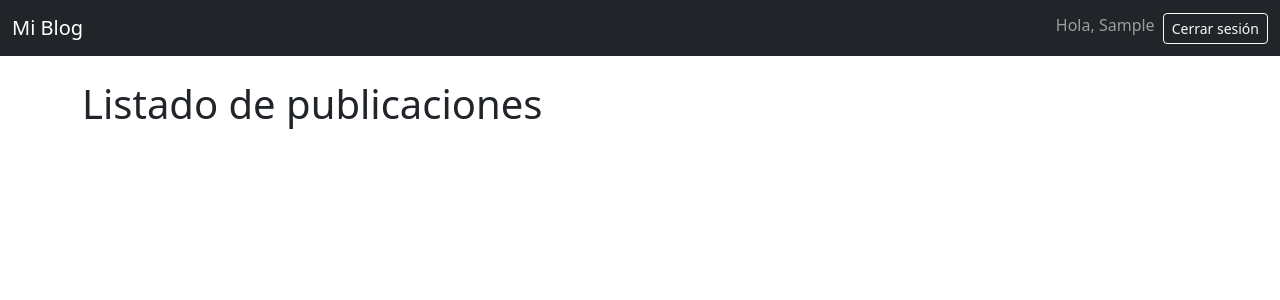
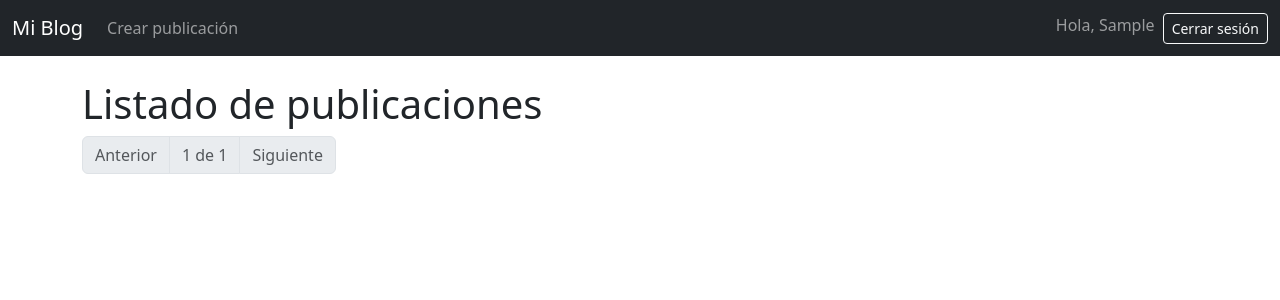
Before and after one commit to agetros/tpw2026, a Django app: page / in a window 1280 px wide. Shown: the top 300 px of the page. Run offline with Django 5.2, Linux system fonts and the light colour scheme; the visitor is signed in with stand-in values (Sample User, id 1); data that the repository does not hold is empty; some libraries are stand-ins or nearby versions.

Commit message:
Add post CRUD views, form, templates, pagination
Introduce basic CRUD scaffolding for posts: add PostForm (labels in Spanish, Bootstrap classes) and create_post template; add empty templates for edit/delete/post_detail. Update views to support pagination for post_list, implement create_post to save author, and add placeholder edit/delete/post_detail handlers. Update URLs to include create/edit/delete/detail routes and add a "Crear publicación" nav link in base.html. Also tweak post_list.html to include card footer and Bootstrap pagination controls.

```diff
--- a/posts/templates/blog/base.html
+++ b/posts/templates/blog/base.html
@@ -15,6 +15,13 @@
                 <span class="navbar-toggler-icon"></span>
             </button>
             <div class="collapse navbar-collapse justify-content-between" id="navbarContent">
+                <ul class="navbar-nav me-auto mb-2 mb-lg-0">
+                    {% if user.is_authenticated %}
+                        <li class="nav-item">
+                            <a href="{% url 'create_post' %}" class="nav-link">Crear publicación</a>
+                        </li>
+                    {% endif %}
+                </ul>
                 <ul class="navbar-nav ms-auto mb-2 mb-lg-0">
                     {% if user.is_authenticated %}
                         <li class="nav-item">
--- a/posts/templates/blog/post_list.html
+++ b/posts/templates/blog/post_list.html
@@ -17,9 +17,37 @@
         </div>
         <p class="card-text mt-3">{{ post.content }}</p>
         <div class="text-end mt-4">
-            <small class="text-muted">Última actualización: {{ post.updated_at|date:"d/m/Y H:i" }}</small>
+            <small class="text-muted">
+                Última actualización: {{ post.updated_at|date:"d/m/Y H:i" }}
+            </small>
         </div>
     </div>
+    <div class="card-footer"></div>
 </div>
 {% endfor %}
+<nav>
+    <ul class="pagination">
+        {% if posts.has_previous %}
+        <li class="page-item">
+            <a href="?page={{posts.previous_page_number}}" class="page-link">Anterior</a>
+        </li>
+        {% else %}
+        <li class="page-item disabled">
+            <a href="#" class="page-link">Anterior</a>
+        </li>
+        {% endif %}
+        <li class="page-item disabled">
+            <a href="#" class="page-link">{{ posts.number }} de {{ posts.paginator.num_pages }}</a>
+        </li>
+        {% if posts.has_next %}
+        <li class="page-item">
+            <a href="?page={{posts.next_page_number}}" class="page-link">Siguiente</a>
+        </li>
+        {% else %}
+        <li class="page-item disabled">
+            <a href="#" class="page-link">Siguiente</a>
+        </li>
+        {% endif %}
+    </ul>
+</nav>
 {% endblock content %}
--- a/posts/urls.py
+++ b/posts/urls.py
@@ -3,6 +3,12 @@ from django.conf.urls.static import static
 from django.urls import path
 from . import views
 
-urlpatterns = [path("", views.post_list, name="post_list")]
+urlpatterns = [
+    path("", views.post_list, name="post_list"),
+    path("post/crear/", views.create_post, name="create_post"),
+    path("post/<int:post_id>/editar/", views.edit_post, name="edit_post"),
+    path("post/<int:post_id>/eliminar/", views.delete_post, name="delete_post"),
+    path("post/<int:post_id>/", views.post_detail, name="post_detail"),
+]
 if settings.DEBUG:
     urlpatterns += static(settings.STATIC_URL, document_root=settings.STATIC_ROOT)
--- a/posts/views.py
+++ b/posts/views.py
@@ -1,9 +1,39 @@
-from django.shortcuts import render
+from django.shortcuts import render, redirect
 from .models import Post
+from .forms import PostForm
+from django.core.paginator import Paginator
 
 
 # Create your views here.
 def post_list(request):
     posts = Post.objects.all().order_by("-created_at")
+    paginator = Paginator(posts, 5)
+    page_number = request.GET.get("page")
+    posts = paginator.get_page(page_number)
     data = {"posts": posts}
     return render(request, "blog/post_list.html", data)
+
+
+def create_post(request):
+    form = PostForm(request.POST or None)
+    if request.method == "POST" and form.is_valid():
+        post = form.save(commit=False)
+        post.author = request.user
+        post.save()
+        return redirect("post_list")
+    data = {"form": form}
+    return render(request, "blog/create_post.html", data)
+
+
+def edit_post(request):
+    data = {}
+    return render(request, "blog/edit_post.html", data)
+
+
+def delete_post(request):
+    return render(request, "blog/delete_post.html")
+
+
+def post_detail(request):
+    data = {}
+    return render(request, "blog/post_detail.html", data)
```
Also changed, not shown: posts/forms.py (added, +15 -0 lines), posts/templates/blog/create_post.html (added, +11 -0 lines), posts/templates/blog/delete_post.html (added), posts/templates/blog/edit_post.html (added), posts/templates/blog/post_detail.html (added).
